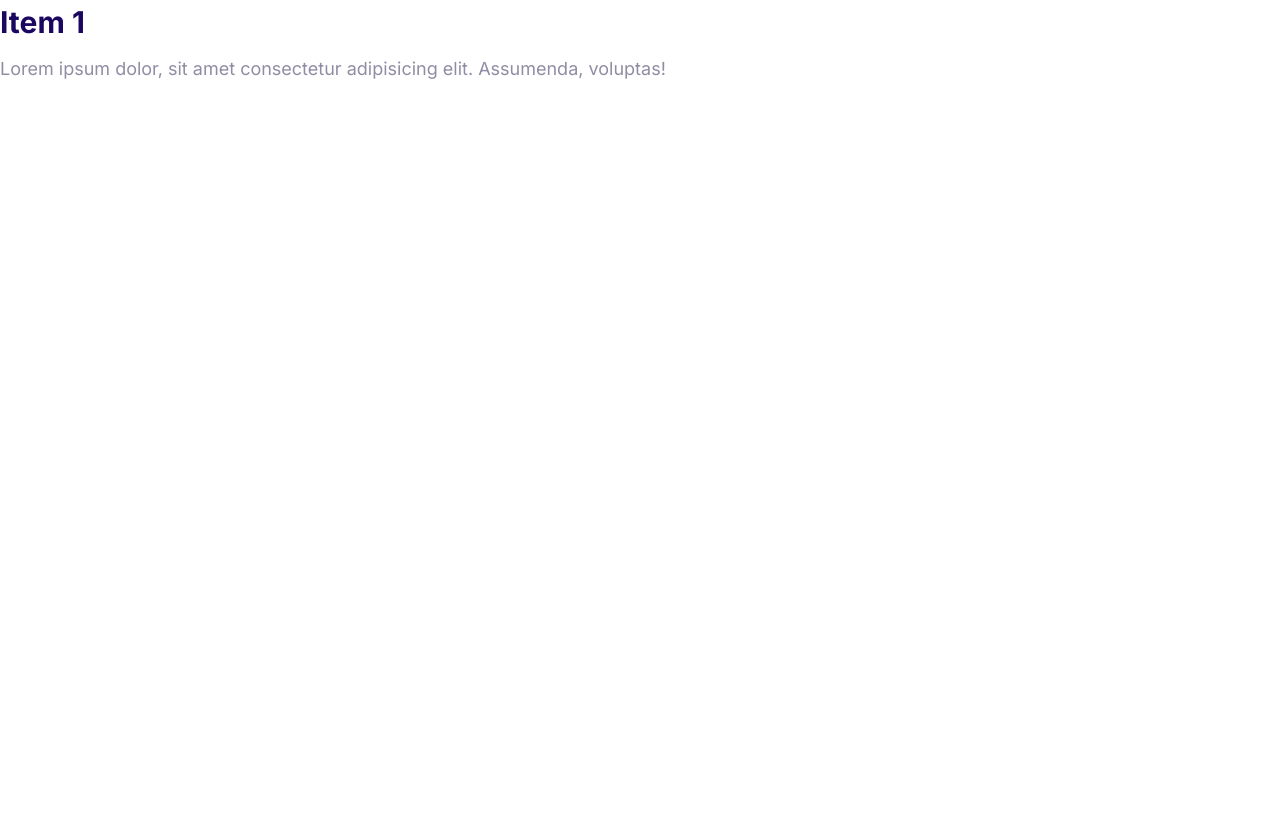
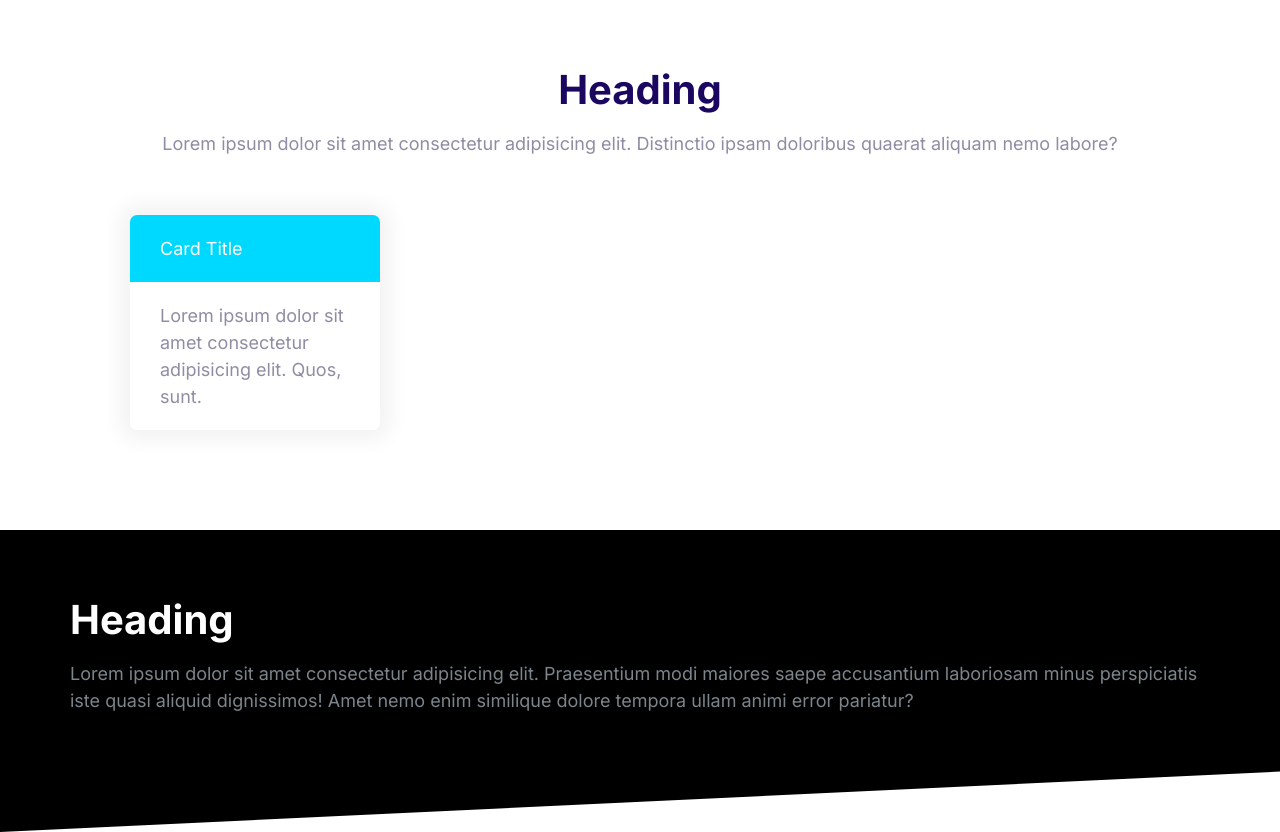
Before and after one commit to selinasonmez/Moshify-Project, a plain HTML site: page index.html in a window 1280 px wide. Before the commit the page ends 800 px from the top, so only its background shows below. Drawn offline with Linux system fonts and the light colour scheme.

Commit message:
Built blocks component.

```diff
--- a/css/styles.css
+++ b/css/styles.css
@@ -577,3 +577,42 @@ transform: rotate(0);
         max-height: 100vh;
         opacity: 1;
       }
+
+      /* Blocks */
+
+    .block {
+      --padding-vertical: 6rem;
+      padding: var(--padding-vertical) 2rem;
+    }
+
+    .block__header {
+      text-align: center;
+    }
+
+    .block__heading {
+      margin-top: 0;
+    }
+
+    .block--dark {
+      background: #000;
+      color: #7b858b;
+    }
+
+    .block--dark .block__heading {
+      color: var(--color-text);
+    }
+
+    .block--skewed-right {
+      clip-path: polygon(0% 0%, 100% 0%, 100% 100%, 0% 80%);
+      padding-bottom: calc(var(--padding-vertical) + 4rem);
+    }
+
+    .block--skewed-left {
+      clip-path: polygon(0% 0%, 100% 0%, 100% 80%, 0% 100%);
+      padding-bottom: calc(var(--padding-vertical) + 4rem);
+    }
+
+    .container {
+      max-width: 1140px;
+      margin: 0 auto;
+    }
--- a/index.html
+++ b/index.html
@@ -15,18 +15,34 @@
     <link rel="stylesheet" href="css/normalize.css" class="stylesheet" />
   </head>
   <body>
-    <div class="collapsible collapsible--expanded">
-      <header class="collapsible__header">
-        <h2 class="collapsible__heading">Item 1</h2>
-        <svg class="icon icon--white collapsible__chevron">
-          <use xlink:href="images/sprite.svg#w=chevron"></use>
-        </svg>
+    <section class="block container">
+      <header class="block__header">
+        <h2 class="block__heading">Heading</h2>
+        <p>
+          Lorem ipsum dolor sit amet consectetur adipisicing elit. Distinctio
+          ipsam doloribus quaerat aliquam nemo labore?
+        </p>
       </header>
-      <div class="collapsible__content">
-        Lorem ipsum dolor, sit amet consectetur adipisicing elit. Assumenda,
-        voluptas!
+      <div style="width: 30%; padding: 4rem">
+        <div class="card card--secondary">
+          <header class="card__header">Card Title</header>
+          <div class="card__body">
+            Lorem ipsum dolor sit amet consectetur adipisicing elit. Quos, sunt.
+          </div>
+        </div>
       </div>
-    </div>
+    </section>
+    <section class="block block--dark block--skewed-left">
+      <div class="container">
+        <h2 class="block__heading">Heading</h2>
+        <p>
+          Lorem ipsum dolor sit amet consectetur adipisicing elit. Praesentium
+          modi maiores saepe accusantium laboriosam minus perspiciatis iste
+          quasi aliquid dignissimos! Amet nemo enim similique dolore tempora
+          ullam animi error pariatur?
+        </p>
+      </div>
+    </section>
     <script src="js/main.js"></script>
   </body>
 </html>
```
Also changed, not shown: css/components/blocks.html (added, +28 -0 lines), css/components/cards.html (+6 -4 lines), images/sprite.svg.
